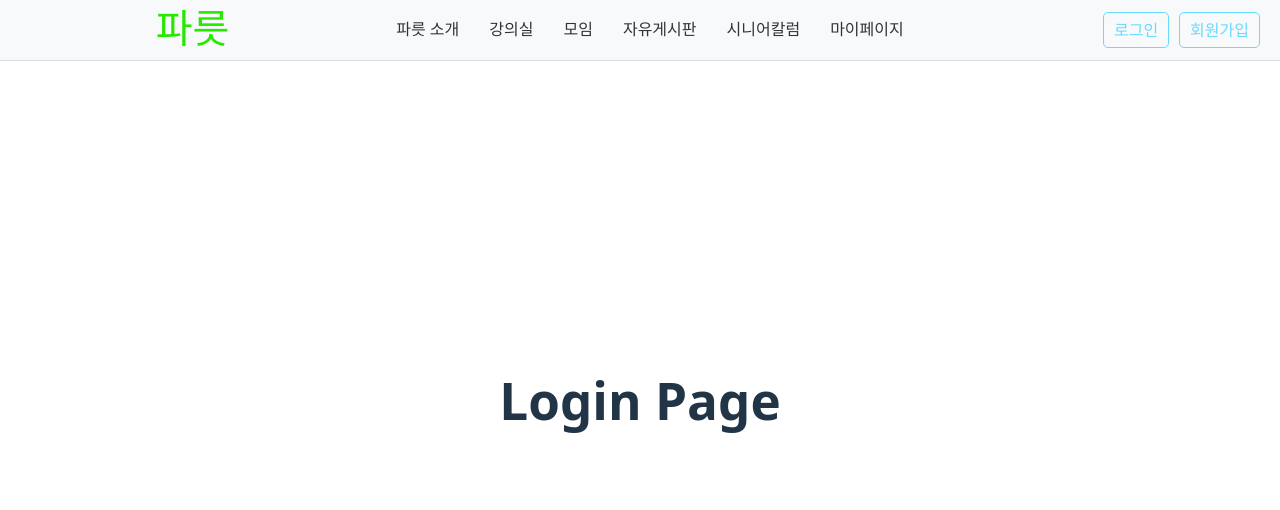
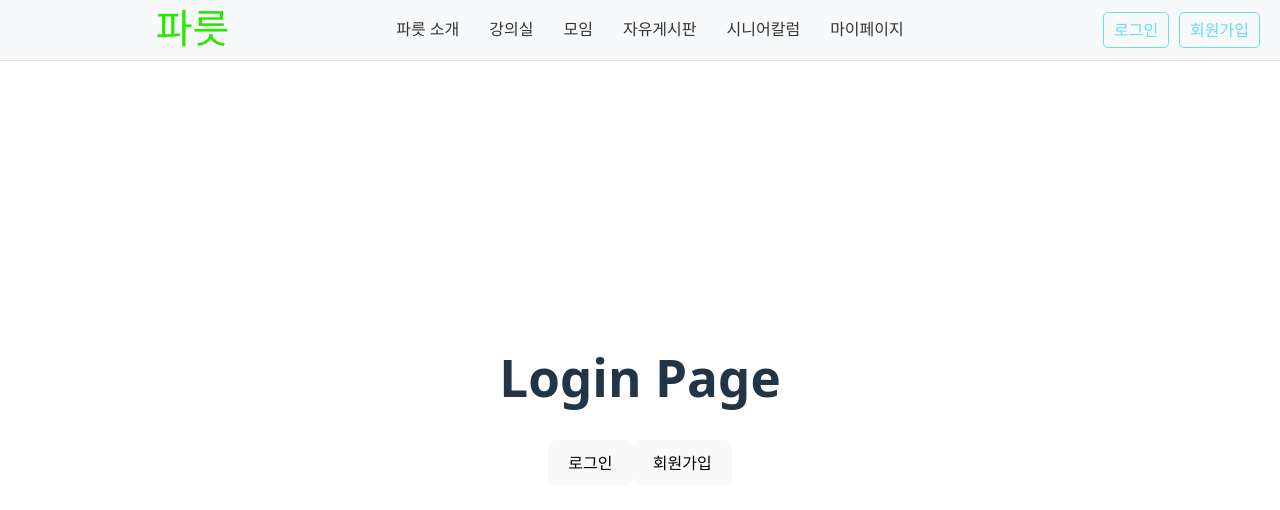
Before and after one commit to MrDos89/slivermate_project_react, a React (Vite) app: page /login in a window 1280 px wide. Shown: the top 510 px of the page. Built offline with nearby package versions, Linux system fonts and the light colour scheme; a web font is replaced by a local one.

Commit message:
[도형] 모달창 추가

```diff
--- a/package.json
+++ b/package.json
@@ -10,9 +10,12 @@
     "preview": "vite preview"
   },
   "dependencies": {
+    "dayjs": "^1.11.13",
     "framer-motion": "^12.6.0",
     "react": "^19.0.0",
+    "react-cookie": "^8.0.1",
     "react-dom": "^19.0.0",
+    "react-modal": "^3.16.3",
     "react-router-dom": "^7.4.0",
     "styled-components": "^6.1.16"
   },
--- a/src/pages/LoginPage.jsx
+++ b/src/pages/LoginPage.jsx
@@ -1,8 +1,58 @@
+import { useEffect, useState, useRef } from "react";
+import ReactModal from "react-modal";
+
 const LoginPage = () => {
+  const API_USER_URL = `http://localhost:18090/api/user`;
+
+  const [isModalOpen, setModalOpen] = useState(false);
+  const modalBackground = useRef();
+
+  const openModal = () => {
+    setModalOpen(true);
+  };
+
+  const closeModal = () => {
+    setModalOpen(false);
+  };
+
+  const customStyles = {
+    overlay: {
+      backgroundColor: "rgba(0,0,0,0.5)",
+      zIndex: "1000",
+    },
+    content: {
+      width: "300px",
+      height: "100px",
+      margin: "0 auto",
+      borderRadius: "4px",
+      boxShadow: "0 2px 4px rgba(0,0,0,0.2)",
+      padding: "20px",
+    },
+  };
+
   return (
-    <div>
-      <h1>Login Page</h1>
-    </div>
+    <>
+      <div>
+        <h1>Login Page</h1>
+        <button
+          onClick={() => {
+            openModal();
+          }}
+        >
+          로그인
+        </button>
+        <button onClick={() => {}}>회원가입</button>
+      </div>
+      <ReactModal
+        isOpen={isModalOpen}
+        onRequestClose={closeModal}
+        style={customStyles}
+      >
+        로그인 없어용.
+        <br />
+        <button onClick={closeModal}>닫기</button>
+      </ReactModal>
+    </>
   );
 };
 
```
Also changed, not shown: 1 other file (tests, documents, lock files or other folders).
